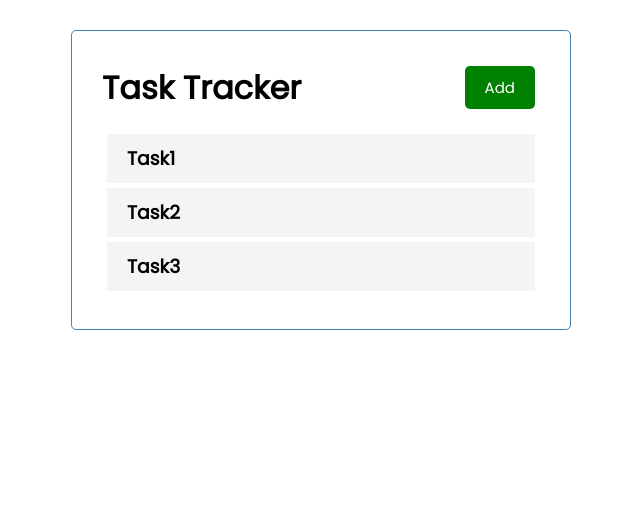
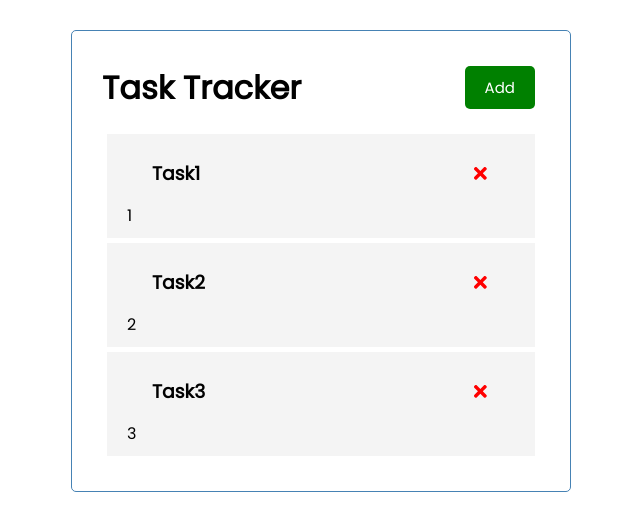
Before and after one commit to over40dev/Portfolio-react-context-hooks-fetch-api, a React (Create React App) app: page / in a window 1280 px wide. Shown: the top 530 px of the page, without its empty margins (319-959 px from the left). Built offline with nearby package versions, Linux system fonts and the light colour scheme.

Commit message:
Task Component, React-Icons, Delete Task

```diff
--- a/package.json
+++ b/package.json
@@ -8,6 +8,7 @@
     "@testing-library/user-event": "^12.8.3",
     "react": "^17.0.2",
     "react-dom": "^17.0.2",
+    "react-icons": "^4.2.0",
     "react-scripts": "4.0.3",
     "web-vitals": "^1.1.2"
   },
--- a/src/App.js
+++ b/src/App.js
@@ -1,6 +1,8 @@
 import {useState} from 'react';
 import Header from './components/Header';
 import Tasks from './components/Tasks';
+
+function App() {
 
   const mockTasks = [
     {
@@ -21,15 +23,20 @@ const mockTasks = [
     },
   ];
 
+  const [tasks, setTasks] = useState(mockTasks);
 
-function App() {
+// Delete Task
+  const deleteTask = (id) => setTasks(tasks.filter(task => task.id !== id));
 
-  const [tasks, setTasks] = useState(mockTasks);
 
   return (
     <div className="container">
       <Header title="Task Tracker"/>
-      <Tasks tasks={tasks}  />
+      {
+        tasks.length > 0 ?
+          <Tasks tasks={tasks} onDelete={deleteTask} /> :
+          'No Tasks'
+      }
     </div>
   );
 }
--- /dev/null
+++ b/src/components/Task.js
@@ -0,0 +1,16 @@
+import {FaTimes} from 'react-icons/fa';
+
+export default function Task({task, onDelete}) {
+  return (
+    <div className="task">
+      <h3 key={task.id} className="task">
+        {task.name}
+         <FaTimes
+           style={{color: 'red', cursor:'pointer'}}
+           onClick={() => onDelete(task.id)}/>
+      </h3>
+      <p>{task.date} <span className="reminder">{task.reminder}</span></p>
+
+    </div>
+  )
+}
--- a/src/components/Tasks.js
+++ b/src/components/Tasks.js
@@ -1,31 +1,14 @@
-import {useState} from 'react';
+import Task from './Task';
 
-const mockTasks = [
-  {
-    id: 1,
-    name: 'Task1',
-    date: new Date(2021, 7, 1),
-    reminder: true,
-  }, {
-    id: 2,
-    name: 'Task2',
-    date: new Date(2021, 7, 2),
-    reminder: false,
-  }, {
-    id: 3,
-    name: 'Task3',
-    date: new Date(2021, 7, 3),
-    reminder: true,
-  },
-];
-
-export default function Tasks() {
-
-  const [tasks, setTasks] = useState(mockTasks);
+export default function Tasks({tasks, onDelete}) {
 
   return (
     <>
-      {tasks.map((task) => <h3 key={task.id} className="task">{task.name}</h3>)}
+      {tasks.map((task) =>
+          <Task
+            key={task.id}
+            task={task}
+            onDelete={onDelete}/>)}
     </>
   )
 }
```
Also changed, not shown: 1 other file (tests, documents, lock files or other folders). Lines whose indentation alone changed are shown as unchanged.
